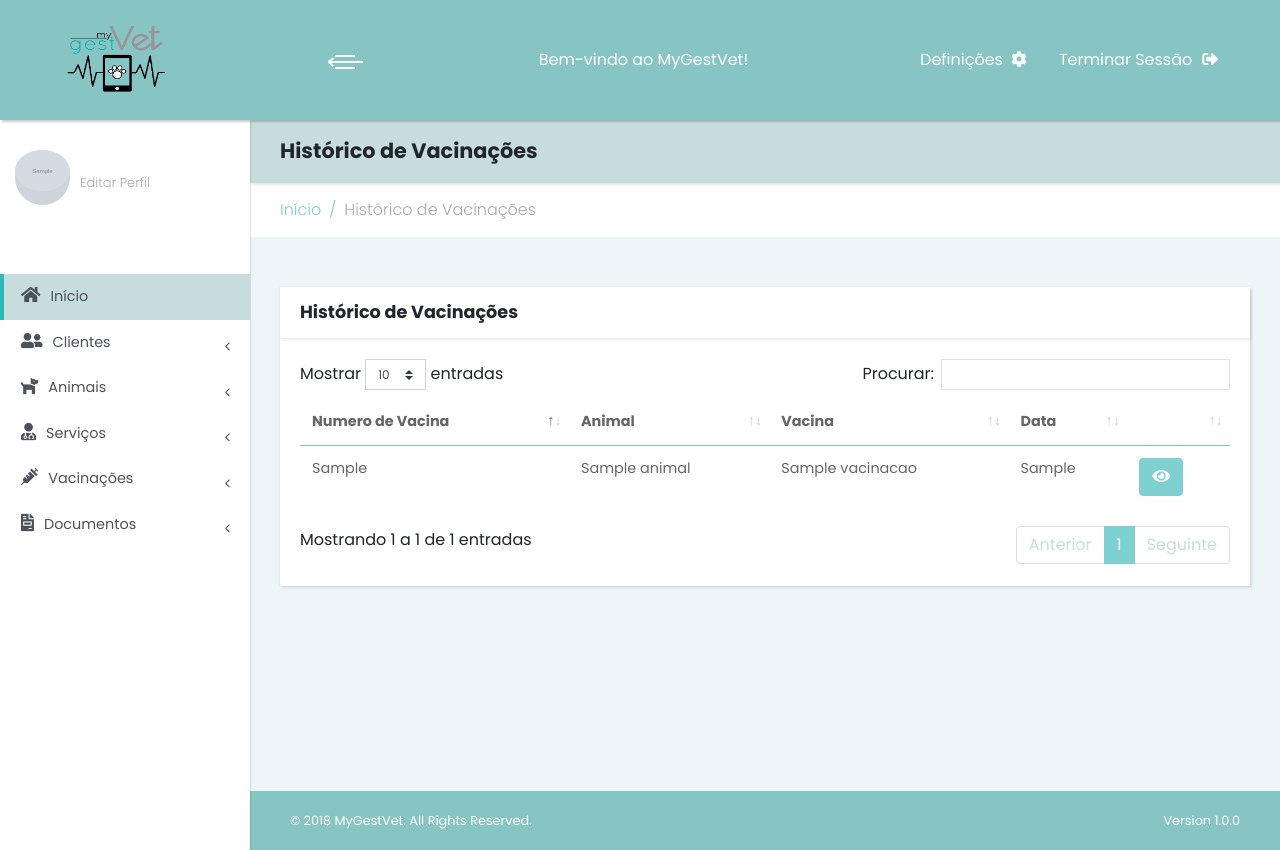
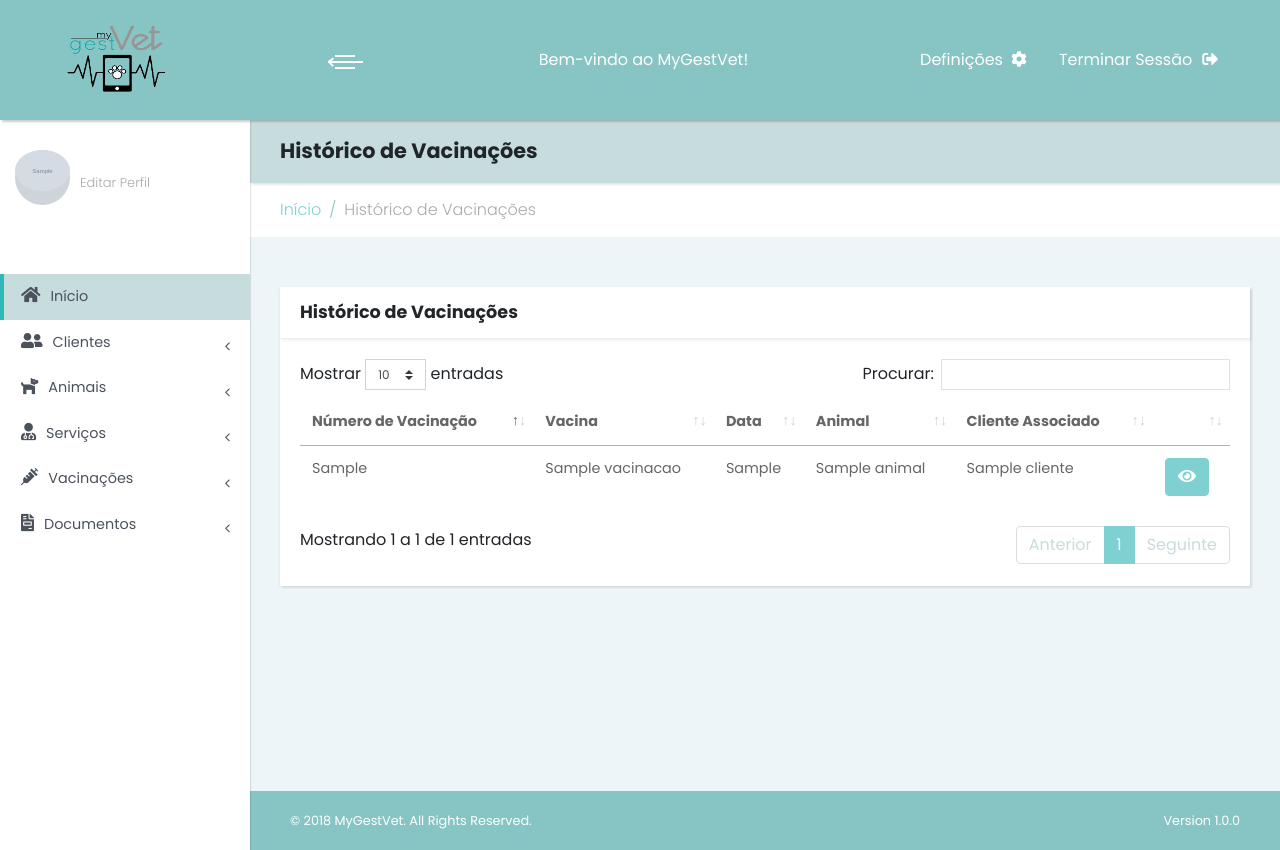
Before and after one commit to jcigarro/mygestvetFinal, a PHP site: page /mygestvet_main/ListaVacinacoesBasico.php in a window 1280 px wide. Run offline with PHP 8.4, Linux system fonts and the light colour scheme; the visitor is signed in with stand-in values (Sample User, id 1); tables that the repository leaves empty or names only in its code hold one stand-in row (values such as "Sample post"); grey boxes marked "Sample" are stand-in pictures; data that the repository does not hold is empty; some libraries are stand-ins or nearby versions.

Commit message:
update lista vacinaçoes

```diff
--- a/mygestvet_main/ListaVacinacoesBasico.php
+++ b/mygestvet_main/ListaVacinacoesBasico.php
@@ -292,11 +292,11 @@ $localidade_query = "SELECT Codigo_Localidade,Descricao from localidade";
 
                             <thead>
                               <tr>
-                                  <th>Numero de Vacina</th>
-                                  <th>Animal</th>
+                                  <th>Número de Vacinação</th>
                                   <th>Vacina</th>
                                   <th>Data</th>
-
+                                  <th>Animal</th>
+                                  <th>Cliente Associado</th>
                                   <th></th>
 
                               </tr>
@@ -305,7 +305,7 @@ $localidade_query = "SELECT Codigo_Localidade,Descricao from localidade";
                           <tbody>
                               <?php
 
-                                  $sql4 = "SELECT vacinacao.Numero_Vacinacao, vacinacao.Nome as Nome_Vacina, vacinacao.Data, vacinacao.Lote, vacinacao.Validade, animal.Nome as Nome_Animal FROM animal,vacinacao, medico, cliente WHERE vacinacao.Numero_Animal=animal.Numero_Animal and animal.Numero_Cliente=cliente.Numero_Cliente and cliente.Numero_Medico=medico.Numero_Medico and medico.Email='$email'";
+                                  $sql4 = "SELECT vacinacao.Numero_Vacinacao, vacinacao.Nome as Nome_Vacina, vacinacao.Data, vacinacao.Lote, vacinacao.Validade, cliente.Nome as NomeC, animal.Nome as Nome_Animal FROM animal,vacinacao, medico, cliente WHERE vacinacao.Numero_Animal=animal.Numero_Animal and animal.Numero_Cliente=cliente.Numero_Cliente and cliente.Numero_Medico=medico.Numero_Medico and medico.Email='$email'";
                                   $result4 = $conn->query($sql4);
                                   if ($result4->num_rows > 0) {
                                       // output data of each row
@@ -316,6 +316,7 @@ $localidade_query = "SELECT Codigo_Localidade,Descricao from localidade";
                                           $Lote=$row['Lote'];
                                           $Validade = $row['Validade'];
                                           $Nome_Animal=$row['Nome_Animal'];
+                                          $Nome=$row['NomeC'];
 
 
 
@@ -330,15 +331,20 @@ $localidade_query = "SELECT Codigo_Localidade,Descricao from localidade";
                                   <td>
                                       <?php echo $Numero_Vacinacao; ?>
                                   </td>
-                                  <td>
-                                      <?php echo $Nome_Animal; ?>
-                                  </td>
+
                                   <td>
                                       <?php echo $Nome_Vacina; ?>
                                   </td>
                                    <td>
                                       <?php echo $Data; ?>
                                   </td>
+                                  <td>
+                                      <?php echo $Nome_Animal; ?>
+                                  </td>
+                                   <td>
+                                      <?php echo $Nome; ?>
+                                  </td>
+
 
 
 
@@ -371,7 +377,7 @@ $localidade_query = "SELECT Codigo_Localidade,Descricao from localidade";
                                                       <div class="row">
                                                         <div class="col-sm-6 col-md-6">
                                                           <div class="form-group mb-4">
-                                                            <label class=" form-control-label"><b>Numero de Vacinação:</b></label>
+                                                            <label class=" form-control-label"><b>Número de Vacinação:</b></label>
                                                               <?php echo $Numero_Vacinacao; ?>
                                                           </div>
                                                         </div>
```
